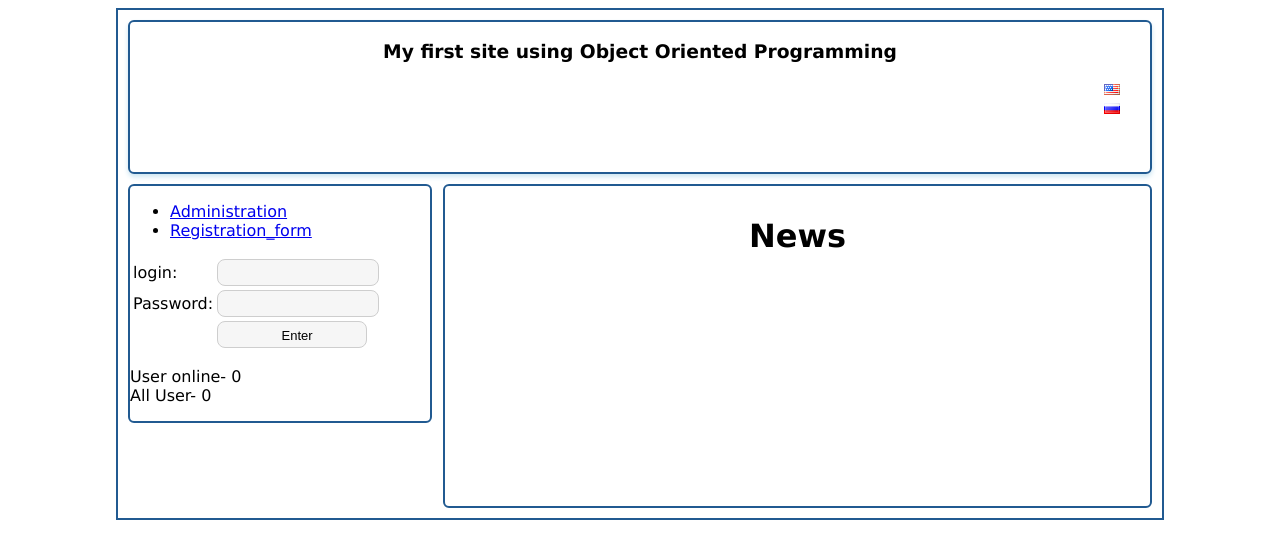
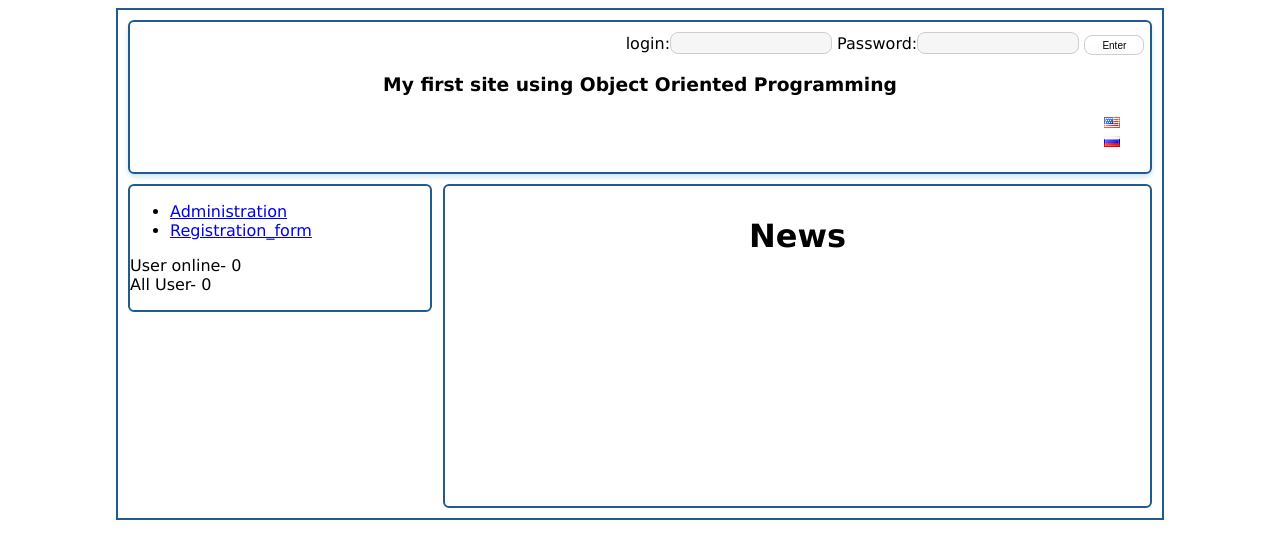
Before and after one commit to Matvey12542/phpsite, a PHP site: page / in a window 1280 px wide. Shown: the top 559 px of the page. Run offline with PHP 8.4, Linux system fonts and the light colour scheme; data that the repository does not hold is empty.

Commit message:
Перероблена форма регістрації..

```diff
--- a/class/page_public.php
+++ b/class/page_public.php
@@ -25,22 +25,25 @@ class Page_public extends Dataproc{
     public function Header()
     {
         ?>
-        <!DOCTYPE html>
+        <!DOCTYPE HTML PUBLIC "-//W3C//DTD HTML 4.01//EN" "http://www.w3.org/TR/html4/strict.dtd">
         <html>
             <head>
                 <title><?  echo _('Administrative page');?></title>
                 <meta http-equiv="Content-Type" content="text/html; charset=UTF-8">
-                <link rel="stylesheet" href="style.css" />
+                <link rel="stylesheet" href="style.css">
             </head>
 
             <body>
                 <div id="wraper">
                     <div id="header">
-                        <h3><?echo _('My first site using Object Oriented Programming')?></h3>
+                        <div id="form">
+                            <?$this->ShowLoginForm();?>
+                        </div>
+                        <h3 id="main_title"><?echo _('My first site using Object Oriented Programming')?></h3>
 						<div id="lang">
 		<?//echo _('Hellow')."<br>";
-        echo "<a href='?lang=en'><img src='images/us.png' alt='ru'> </a><br />";
-        echo "<a href='?lang=ru'><img src='images/ru.png' alt='ru'> </a><br />";?>
+        echo "<a href='?lang=en'><img src='images/us.png' alt='ru'> </a><br>";
+        echo "<a href='?lang=ru'><img src='images/ru.png' alt='ru'> </a><br>";?>
 						</div>
                     </div>
         <?php
@@ -57,8 +60,10 @@ class Page_public extends Dataproc{
                 </ul>
 
                 <?  $Counter = new UserOnline();                        //???
-                    echo _('Users online- ').$Counter->getOnline();
-                    echo _('Users all- ').$Counter->getAll();
+                    echo '<div class="online">';
+                    echo '<p>'._('Users online- ').$Counter->getOnline().'</p>';
+                    echo '<p>'._('Users all- ').$Counter->getAll().'</p>';
+                    echo '</div>';
                 ?>
 
 
@@ -82,5 +87,26 @@ class Page_public extends Dataproc{
         </html>
         <?php
     }
+    protected function ShowLoginForm()
+    {
+        if (isset($_SESSION['login']))
+                  {
+                    echo '<a href="user/exit.php">'._("Log out").'</a>';
+                  }
+                  else
+                  {
+          ?>
+                    <form action="user/index.php" method="post">
+
+
+                                    <?echo _('login:')?><input type="text" name="user_login">
+                                    <?echo _('Password:')?><input type="password" name="user_pass">
+                                    <input type="submit" class="submit" value="<?echo _('Enter')?>" name="login_form">
+
+
+
+                    </form>
+          <?php   }
+    }
 }
 ?>
--- a/index.php
+++ b/index.php
@@ -39,7 +39,7 @@ class index extends Page_public{
                         unset($_SESSION['mess']);
                     }
 
-                    $this->ShowLoginForm();
+                    //$this->ShowLoginForm();
 
                     echo '<p>';
                     $Counter = new UserOnline();
@@ -52,7 +52,7 @@ class index extends Page_public{
 
         <?php
     }
-    private function ShowLoginForm()
+   /* private function ShowLoginForm()
     {
         if (isset($_SESSION['login']))
                   {
@@ -69,7 +69,7 @@ class index extends Page_public{
                             </table>
                     </form>
           <?php   }
-    }
+    }*/
 
     public function ShowNews($lang){
         $news = new NewsDb();
@@ -78,7 +78,7 @@ class index extends Page_public{
 
         foreach ($result as $res){
 			$res['news_date'] = substr($res['news_date'], 0, 10);
-            printf("<table class='news'><tr class='news_head'><td><p id='title'>%s</p><p id='date'>%s</p></td></tr> <tr class='news_body'><td><p>%s</p></td></tr></table>",$res['news_title'],$res['news_date'],$res['news_text']);
+            printf("<table class='news'><tr class='news_head'><td><p class='title'>%s</p>\n<p class='date'>%s</p></td></tr> <tr class='news_body'><td><p>%s</p></td></tr></table>",$res['news_title'],$res['news_date'],$res['news_text']);
         }
     }
 }
--- a/style.css
+++ b/style.css
@@ -44,9 +44,9 @@ header.mainH {
 	text-align: right;
 	margin-right: 30px;
 }
-#heder h3{
+#main_title{
 
-
+    float: none;
 }
 #nav{
     width: 300px;
@@ -78,12 +78,39 @@ header.mainH {
 }
 
 input{
+    height: 10px;
     width: 150px;
     font-size: 13px;
     padding: 6px 0 4px 10px;
     border: 1px solid #cecece;
     background: #f6f6f6;
     border-radius: 8px;
+}
+.submit {
+	cursor: pointer;
+	border: 1px solid #cecece;
+	background: #f6f6f6;
+	box-shadow: inset 0px 20px 20px #ffffff;
+	border-radius: 8px;
+	padding: 3px 5px;
+	width: 60px;
+        height: 20px;
+        font-size: 10px;
+}
+#form{
+
+    width: 550px;
+    margin-left: 480px;
+    margin-top: 10px;
+
+}
+#form p{
+    float: left;
+    margin:  10px 0 0 0;
+    padding: 0 3px;
+}
+#clear{
+
 }
 .news{
     border: 1px solid black;
@@ -102,11 +129,11 @@ input{
     padding-left: 10px;
     color: #ac0202;
 }
-#title{
+.title{
     padding-bottom: 0;
     margin-bottom: 3px;
 }
-#date{
+.date{
     padding: 0;
     margin: 0;
     color: #717171;
```
Also changed, not shown: class/page_user.php (+50 -15 lines), user/index.php (line endings or trailing spaces).
